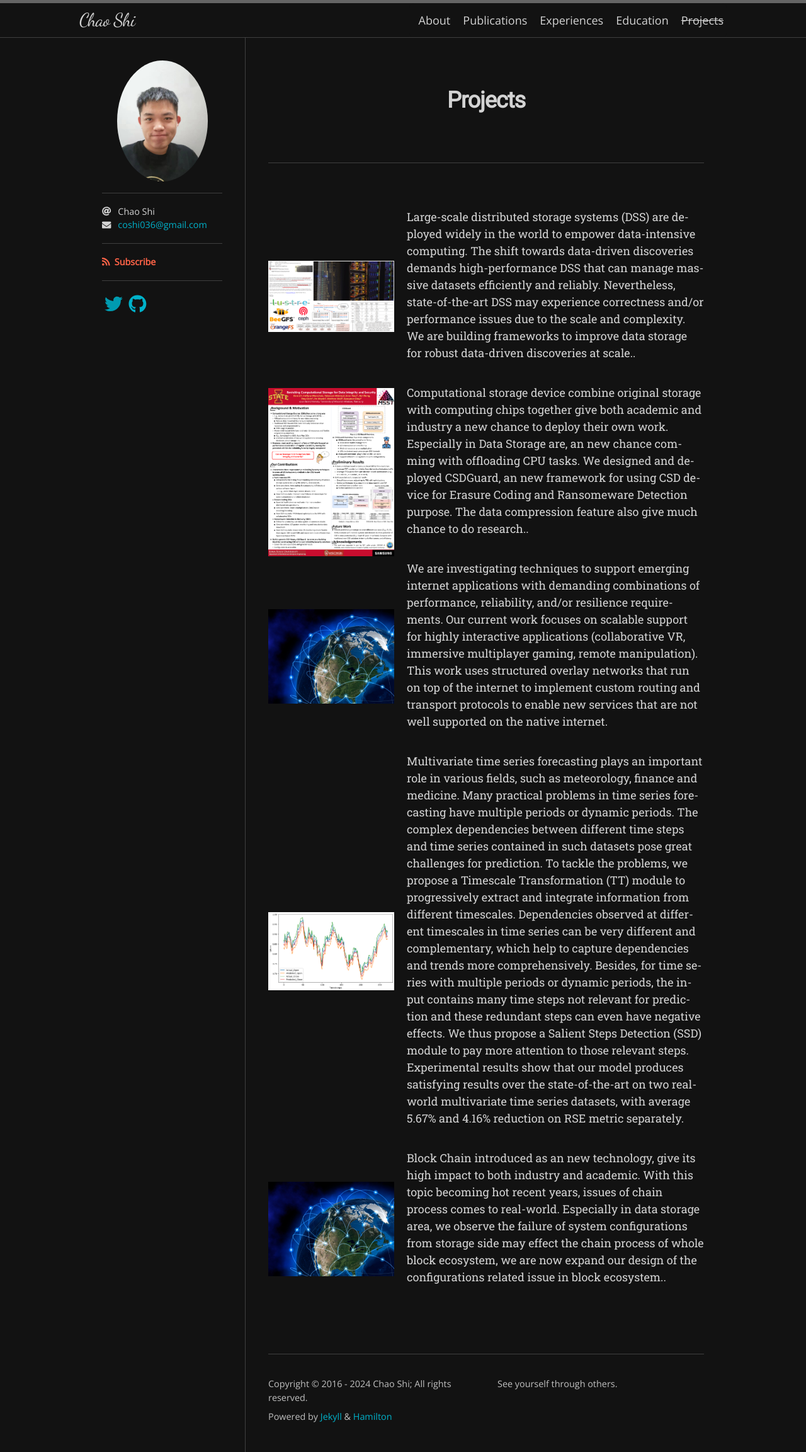
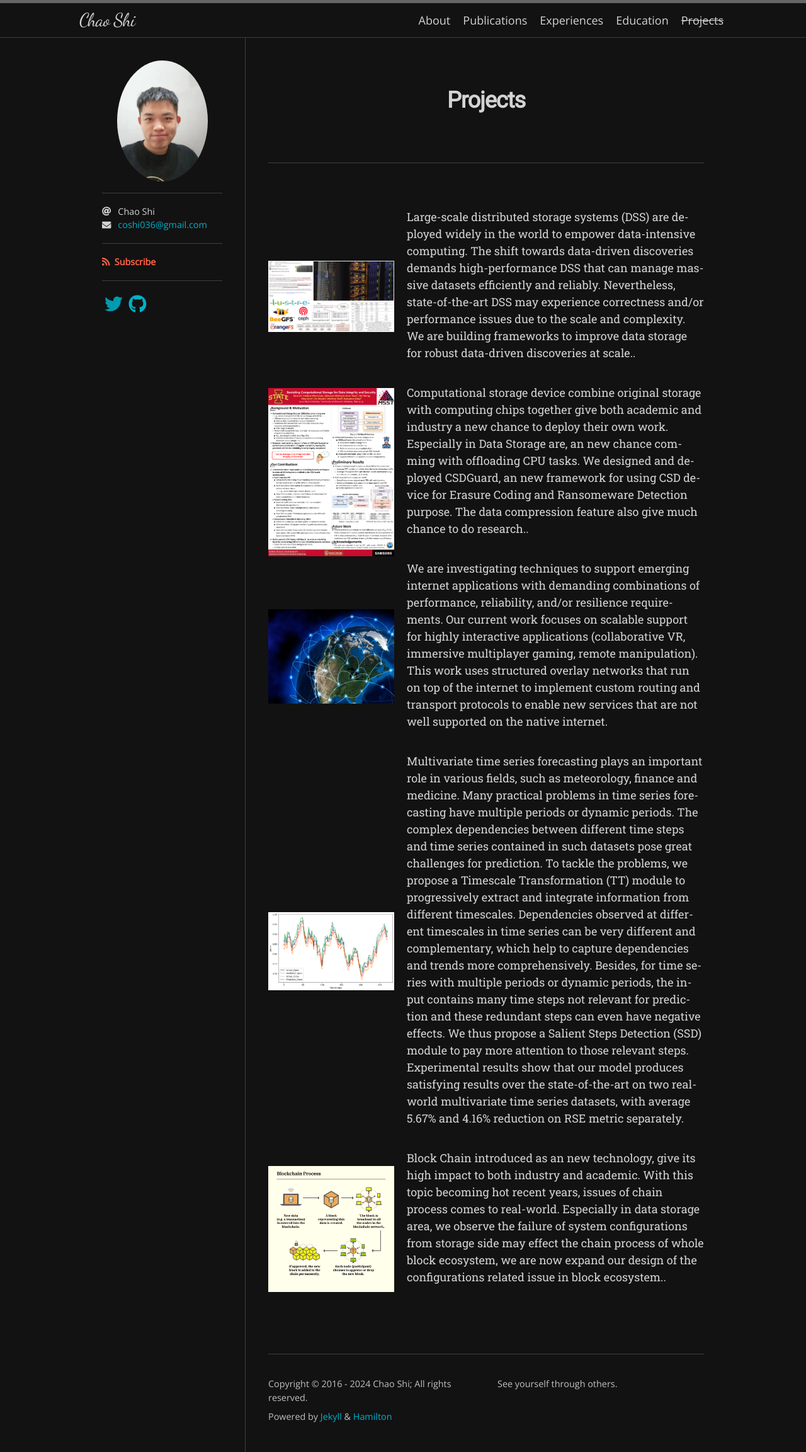
Before and after one commit to ChaoShi036/ChaoShi036.github.io, a Jekyll site: the page built from projects.md, in a window 1280 px wide. Shown: the whole page at 63% size. Built offline with Jekyll 4.4.1, drawn with Linux system fonts in a browser that asks for light colours; nearby versions of some CDN libraries; some web fonts are replaced.

Commit message:
Update projects.md

```diff
--- a/projects.md
+++ b/projects.md
@@ -26,6 +26,6 @@ This work uses structured overlay networks that run on top of the internet to im
 </div>
 
 <div style="display: flex; align-items: center;">
-  <img src="/globe_big.jpg" style="width: 200px; margin-right: 20px;">
+  <img src="/blockchain.png" style="width: 200px; margin-right: 20px;">
   <p>Block Chain introduced as an new technology, give its high impact to both industry and academic. With this topic becoming hot recent years, issues of chain process comes to real-world. Especially in data storage area, we observe the failure of system configurations from storage side may effect the chain process of whole block ecosystem, we are now expand our design of the configurations related issue in block ecosystem..  </p>
 </div>
```
